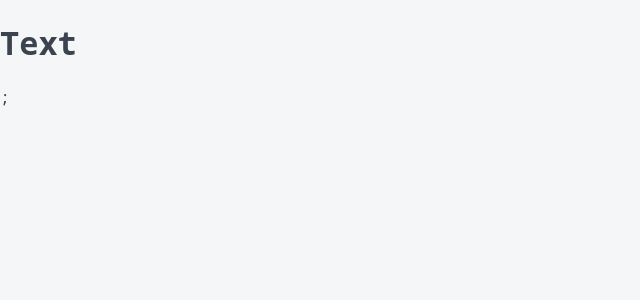
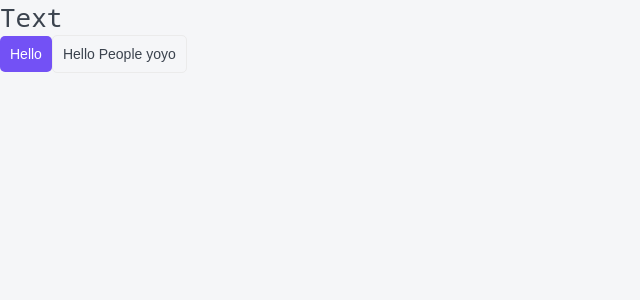
Before and after one commit to DanilaNagornyi/raiting-magazine, a Next.js app: page / in a window 1280 px wide. Shown: the top 300 px of the page, without its empty margins (0-640 px from the left). Built offline with nearby package versions, Linux system fonts and the light colour scheme.

Commit message:
Начата разработка кнопки

```diff
--- /dev/null
+++ b/components/Button/Button.module.scss
@@ -0,0 +1,35 @@
+.button {
+    display: inline-block;
+
+    box-sizing: border-box;
+    padding: 10px;
+
+    cursor: pointer;
+    text-align: center;
+    border: none;
+    border-radius: 5px;
+
+    font-size: 14px;
+    transition: all 0.2s;
+}
+
+.primary {
+    color: var(--white);
+    background-color: var(--primary);
+
+    &:hover{
+        background-color: var(--primary-hover);
+
+    }
+}
+
+.ghost {
+    color: var(--black);
+    background: none;
+    border: 1px solid var(--gray-light);
+
+    &:hover {
+        color: var(--white);
+        background-color: var(--primary);
+    }
+}
--- /dev/null
+++ b/components/Button/Button.tsx
@@ -0,0 +1,16 @@
+import s from './Button.module.scss'
+import {ButtonPropsTypes} from "./types";
+import cn from 'classnames';
+
+export const Button = ({ appearance, children }: ButtonPropsTypes): JSX.Element => {
+
+    return (
+        <button className={cn(s.button, {
+            [s.primary]: appearance === 'primary',
+            [s.ghost]: appearance === 'ghost',
+        })}>
+            {children}
+        </button>
+    )
+
+}
--- /dev/null
+++ b/components/Button/types.d.ts
@@ -0,0 +1,6 @@
+import {ReactNode} from "react";
+
+export interface ButtonPropsTypes {
+    children: ReactNode;
+    appearance: 'primary' | 'ghost';
+}
--- a/components/Htag/Htag.module.scss
+++ b/components/Htag/Htag.module.scss
@@ -0,0 +1,20 @@
+.h1 {
+  font-weight: 500;
+  font-size: 26px;
+  line-height: 35px;
+  margin: 0;
+}
+
+.h2 {
+  font-weight: 500;
+  font-size: 22px;
+  line-height: 30px;
+  margin: 0;
+}
+
+.h3 {
+  font-weight: 600;
+  font-size: 20px;
+  line-height: 27px;
+  margin: 0;
+}
--- a/components/Htag/Htag.tsx
+++ b/components/Htag/Htag.tsx
@@ -1,5 +1,17 @@
 import {HtagPropsTypes} from "./Htag.types";
+import s from './Htag.module.scss'
 
 export const Htag = ({ tag, children }: HtagPropsTypes): JSX.Element => {
-    return (<h1>{children}</h1>)
+
+    switch (tag) {
+        case 'h1':
+            return <h1 className={s.h1}>{children}</h1>;
+        case 'h2':
+            return <h2 className={s.h2}>{children}</h2>;
+        case 'h3':
+            return <h3 className={s.h3}>{children}</h3>;
+        default:
+            return <></>
+    }
+
 }
--- a/components/index.tsx
+++ b/components/index.tsx
@@ -1 +1,2 @@
 export * from './Htag/Htag';
+export * from './Button/Button';
--- a/package.json
+++ b/package.json
@@ -10,9 +10,12 @@
     "stylelint": "stylelint \"**/*.css\"--fix"
   },
   "dependencies": {
+    "classnames": "^2.3.1",
     "next": "12.0.1",
+    "node-sass": "^6.0.1",
     "react": "17.0.2",
-    "react-dom": "17.0.2"
+    "react-dom": "17.0.2",
+    "sass": "^1.43.4"
   },
   "devDependencies": {
     "@types/node": "^16.11.6",
--- a/pages/_app.tsx
+++ b/pages/_app.tsx
@@ -11,7 +11,7 @@ function MyApp({ Component, pageProps }: AppProps): JSX.Element {
       <link rel="preconnect" href="https://fonts.gstatic.com" />
       <link href="https://fonts.googleapis.com/css2?family=Noto+Sans+Mono:wght@200;300;400;500;700&display=swap" rel="stylesheet" />
     </Head>
-  <Component {...pageProps} />;
+  <Component {...pageProps} />
   </>
 }
 
--- a/pages/index.tsx
+++ b/pages/index.tsx
@@ -1,11 +1,14 @@
 import Image from 'next/image';
 import styles from '../styles/Home.module.css';
 import {Htag} from "../components/Htag/Htag";
+import {Button} from "../components";
 
 export default function Home(): JSX.Element {
   return (
-    <div>
+    <>
       <Htag tag="h1">Text</Htag>
-    </div>
-  );
+        <Button appearance='primary'>Hello</Button>
+        <Button appearance='ghost'>Hello People yoyo</Button>
+    </>
+  )
 }
```
Also changed, not shown: 1 other file (tests, documents, lock files or other folders).
